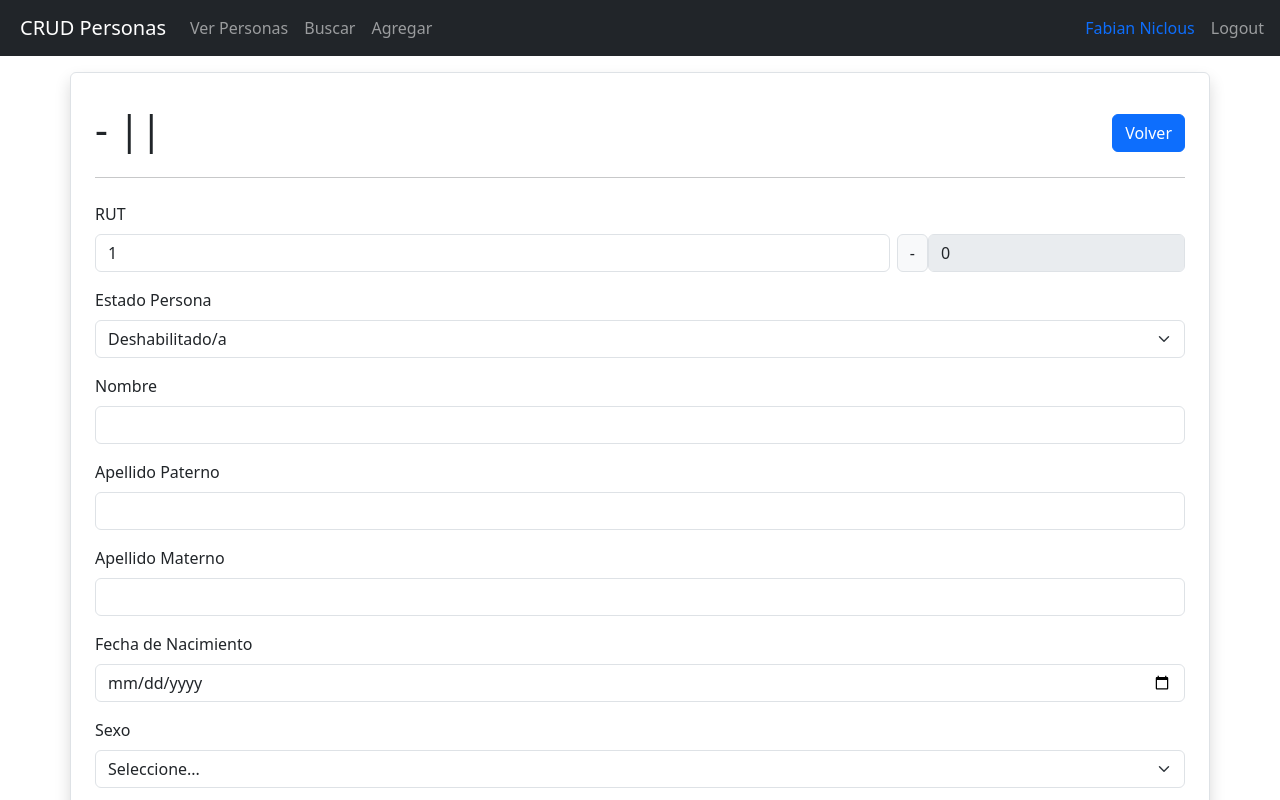
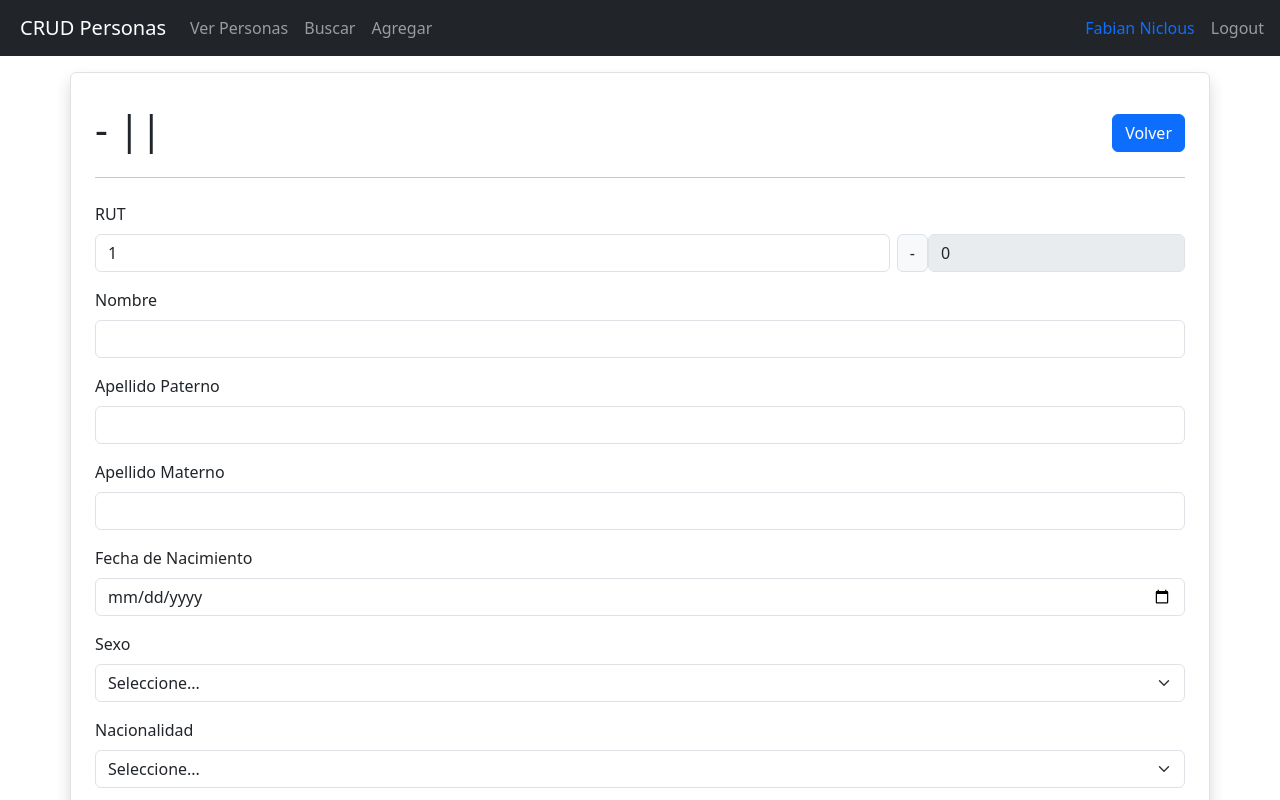
Before and after one commit to snofamv/personas-frontend, a React (Vite) app: page /update/1 in a window 1280 px wide. Shown: the top 800 px of the page. Built offline with nearby package versions, Linux system fonts and the light colour scheme.

Commit message:
delete logs

```diff
--- a/src/persons/pages/PersonsPage.tsx
+++ b/src/persons/pages/PersonsPage.tsx
@@ -17,7 +17,7 @@ export const PersonsPage = () => {
   const handleUpdatePerson = (id: string) => {
     navigate(`/search/${id}`);
   };
-
+  console.log(persons);
   return (
     <>
       {loading && <h2 className="text-center">Cargando...</h2>}
--- a/src/persons/pages/UpdatePage.tsx
+++ b/src/persons/pages/UpdatePage.tsx
@@ -180,23 +180,6 @@ export const UpdatePage = () => {
           </div>
         </div>
 
-        {/* Estado PERSONA */}
-        <div className="mb-3">
-          <label htmlFor="estado_cv" className="form-label">
-            Estado Persona
-          </label>
-          <select
-            className="form-select"
-            id="activo"
-            name="activo"
-            value={activo}
-            onChange={onInputChange}
-          >
-            <option value="">Seleccione...</option>
-            <option value={1}>Habilitado/a</option>
-            <option value={0}>Deshabilitado/a</option>
-          </select>
-        </div>
         {/* Nombre */}
         <div className="mb-3">
           <label htmlFor="nombre" className="form-label">
```
